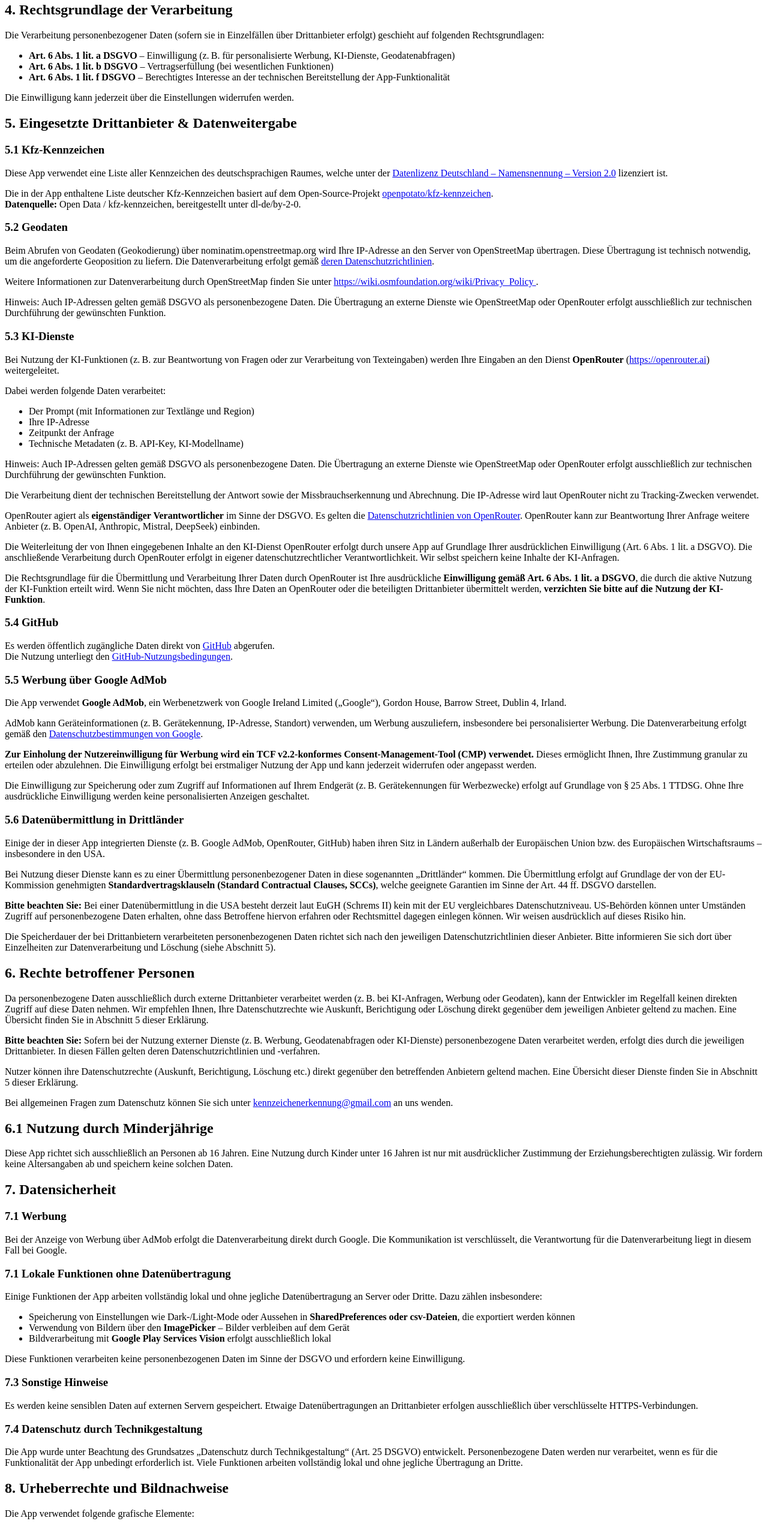
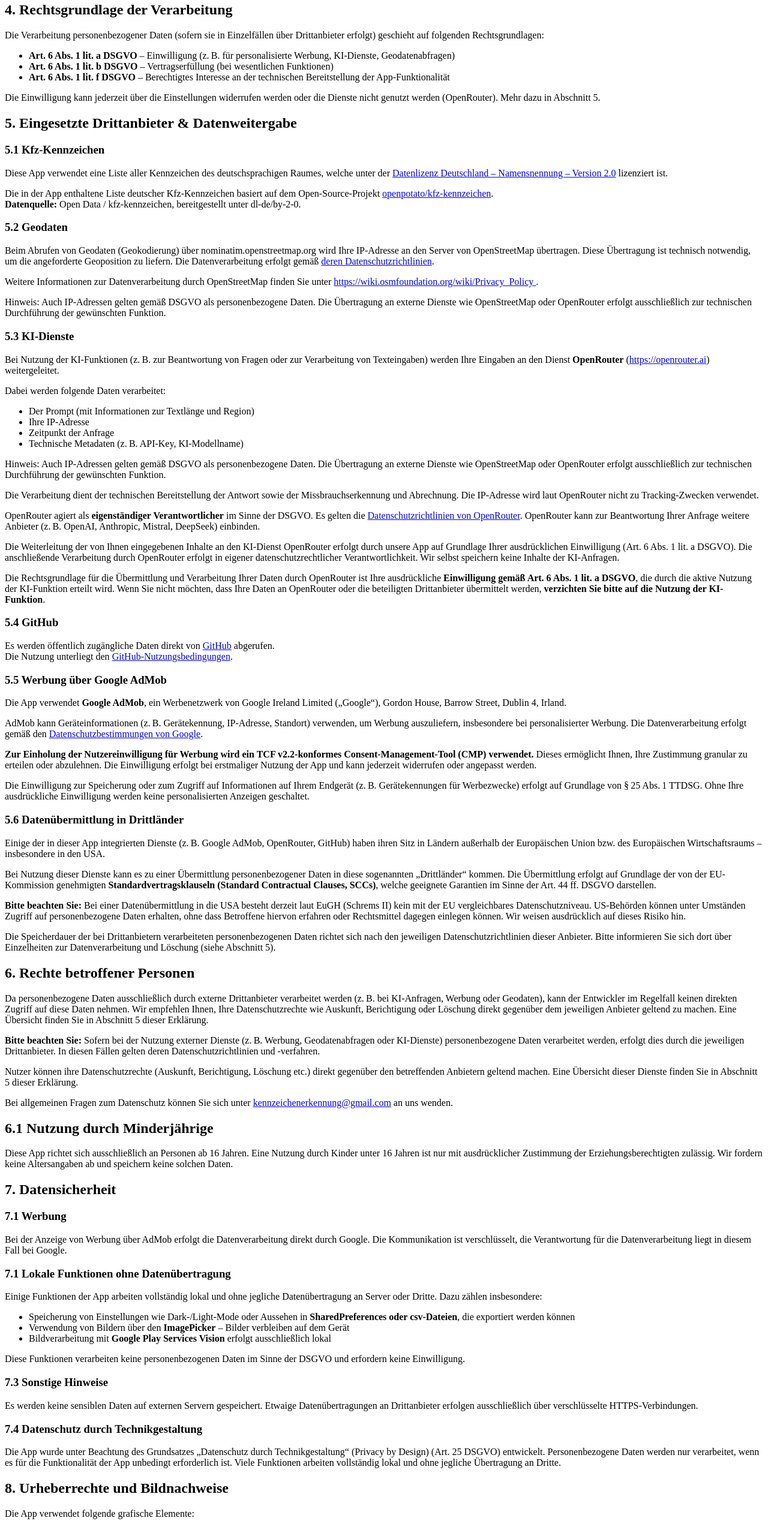
Before and after one commit to Haainz/Kennzeichenerkennung, a plain HTML site: page index.html in a window 1280 px wide. Shown: the part 844-3390 px from the top of the page at 60% size. Drawn offline with Linux system fonts and the light colour scheme.

Commit message:
Update index.html

```diff
--- a/index.html
+++ b/index.html
@@ -70,7 +70,7 @@
   <li><strong>Art. 6 Abs. 1 lit. f DSGVO</strong> – Berechtigtes Interesse an der technischen Bereitstellung der App-Funktionalität</li>
 </ul>
 <p>
-  Die Einwilligung kann jederzeit über die Einstellungen widerrufen werden.
+  Die Einwilligung kann jederzeit über die Einstellungen widerrufen werden oder die Dienste nicht genutzt werden (OpenRouter). Mehr dazu in Abschnitt 5.
 </p>
 
 <h2>5. Eingesetzte Drittanbieter & Datenweitergabe</h2>
@@ -229,7 +229,7 @@
 </p>
 <h3>7.4 Datenschutz durch Technikgestaltung</h3>
 <p>
-  Die App wurde unter Beachtung des Grundsatzes „Datenschutz durch Technikgestaltung“ (Art. 25 DSGVO) entwickelt.
+  Die App wurde unter Beachtung des Grundsatzes „Datenschutz durch Technikgestaltung“ (Privacy by Design) (Art. 25 DSGVO) entwickelt.
   Personenbezogene Daten werden nur verarbeitet, wenn es für die Funktionalität der App unbedingt erforderlich ist.
   Viele Funktionen arbeiten vollständig lokal und ohne jegliche Übertragung an Dritte.
 </p>
```
